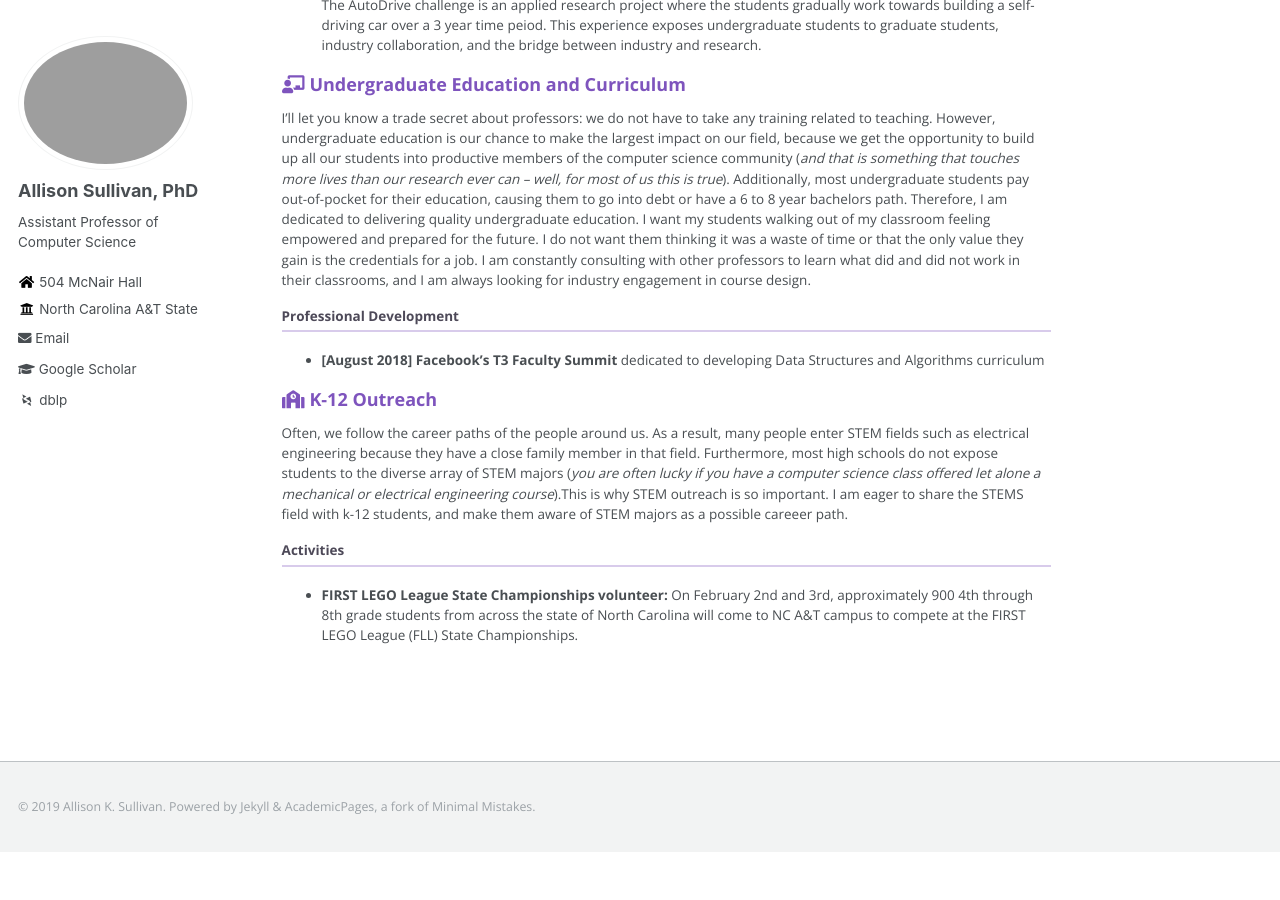
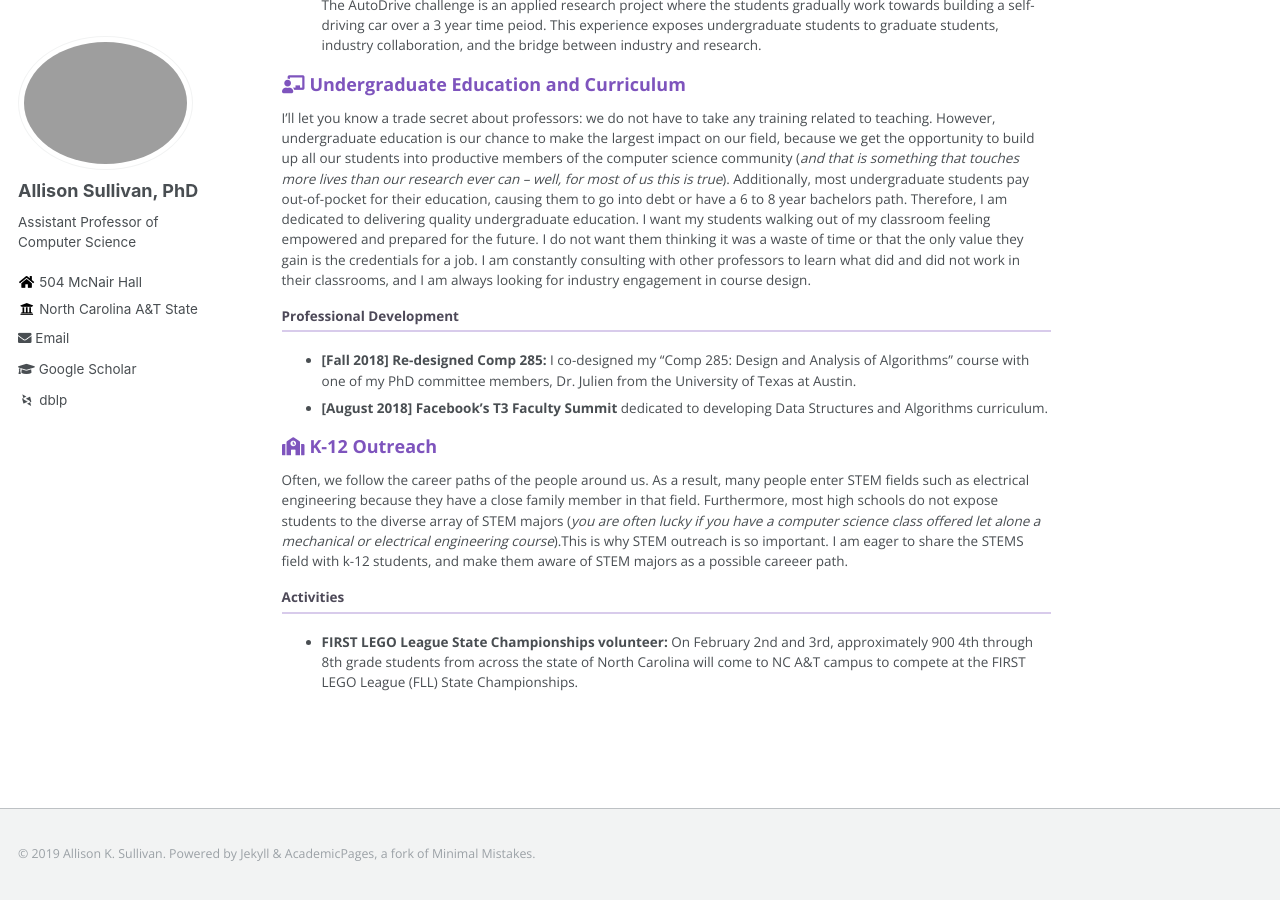
Before and after one commit to Allisonius/allisonius.github.io, a Jekyll site: the page built from _pages/broaderimpacts.md, in a window 1280 px wide and 900 px high, scrolled down 510 px. Built offline with Jekyll 4.4.1, drawn with Linux system fonts in a browser that asks for light colours; some web fonts are replaced; before the commit the page ends 1362 px from its top, so only the background shows below that.

Commit message:
Update broaderimpacts.md

```diff
--- a/_pages/broaderimpacts.md
+++ b/_pages/broaderimpacts.md
@@ -21,7 +21,8 @@ Deciding to go to graduate school is a big decision. One thing that helped me ma
 I'll let you know a trade secret about professors: we do not have to take any training related to teaching. However, undergraduate education is our chance to make the largest impact on our field, because we get the opportunity to build up all our students into productive members of the computer science community (*and that is something that touches more lives than our research ever can -- well, for most of us this is true*). Additionally, most undergraduate students pay out-of-pocket for their education, causing them to go into debt or have a 6 to 8 year bachelors path. Therefore, I am dedicated to delivering quality undergraduate education. I want my students walking out of my classroom feeling empowered and prepared for the future. I do not want them thinking it was a waste of time or that the only value they gain is the credentials for a job. I am constantly consulting with other professors to learn what did and did not work in their classrooms, and I am always looking for industry engagement in course design.
 
 ## Professional Development
-* **\[August 2018\] Facebook's T3 Faculty Summit** dedicated to developing Data Structures and Algorithms curriculum
+* **\[Fall 2018\] Re-designed Comp 285:** I co-designed my "Comp 285: Design and Analysis of Algorithms" course with one of my PhD committee members, Dr. Julien from the University of Texas at Austin.
+* **\[August 2018\] Facebook's T3 Faculty Summit** dedicated to developing Data Structures and Algorithms curriculum.
 
 ### <i class="fa fa-fw fa-school" aria-hidden="true"></i> K-12 Outreach
 
```
